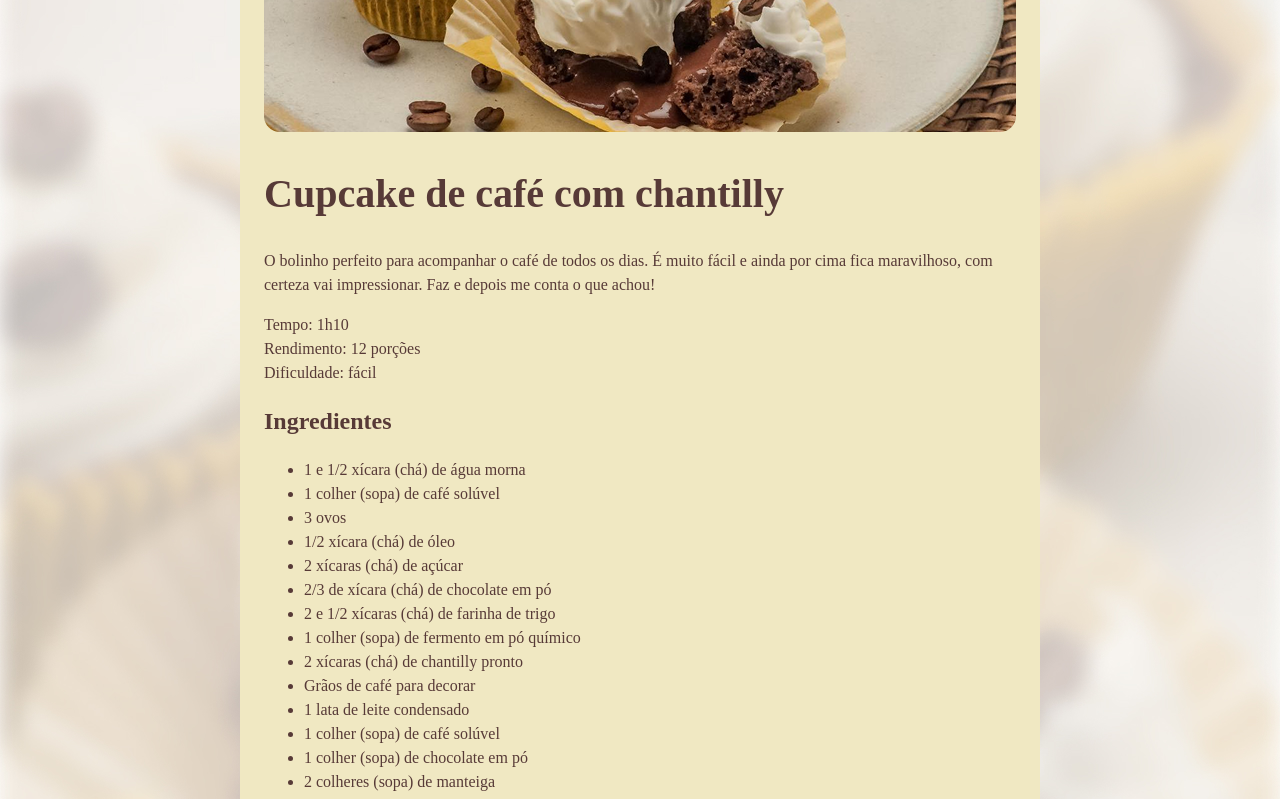
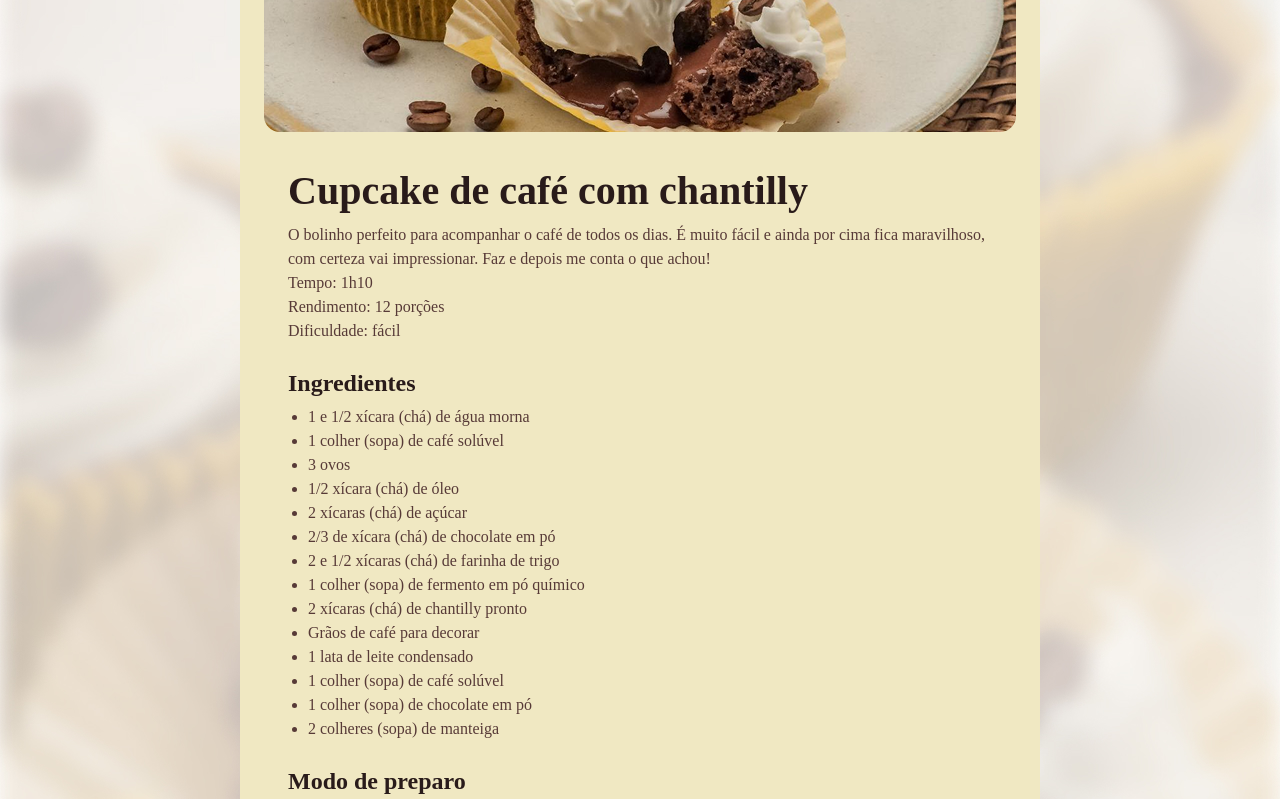
Before and after one commit to camendesique/pagina-de-receita, a plain HTML site: page index.html in a window 1280 px wide. Shown: the part 340-1139 px from the top of the page. Drawn offline with Linux system fonts and the light colour scheme; a web font is replaced by a local one.

Commit message:
container; space

```diff
--- a/style.css
+++ b/style.css
@@ -1,3 +1,8 @@
+* {
+  margin: 0;
+  padding: 0:
+}
+
 :root {
   font-family: "Alice", serif;
   line-height: 150%;
@@ -10,6 +15,10 @@ background-size: cover;
 
 }
 
+section + section {
+  margin-top: 24px;
+}
+
 #page {
   box-sizing: border-box;
   padding: 24px;
@@ -20,11 +29,27 @@ background-size: cover;
 
 }
 
+main {
+  padding: 24px;
+}
+
+#about p + p {
+  margin-top: 12px;
+}
+
 h1 {
   line-height: 140%;
   font-size: 40px;
+  margin-bottom: 4px;
+  color: #291b1a;
 }
 h2 {
   line-height: 140%;
   font-size: 24px;
+  margin-bottom: 4px;
+  color: #291b1a;
 }
+
+ul {
+  padding-left: 20px;
+}
```
